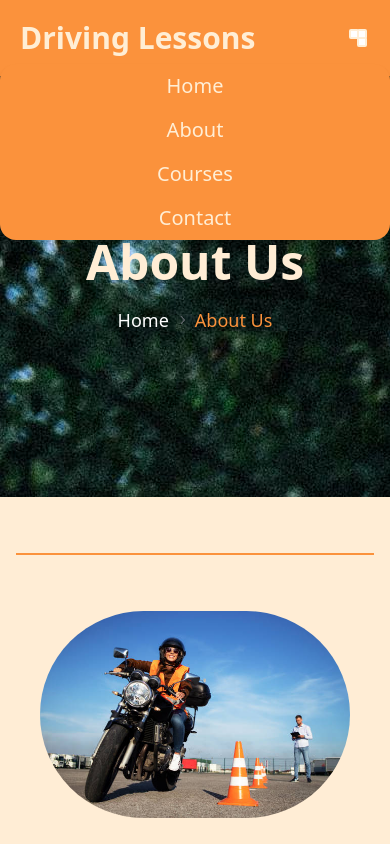
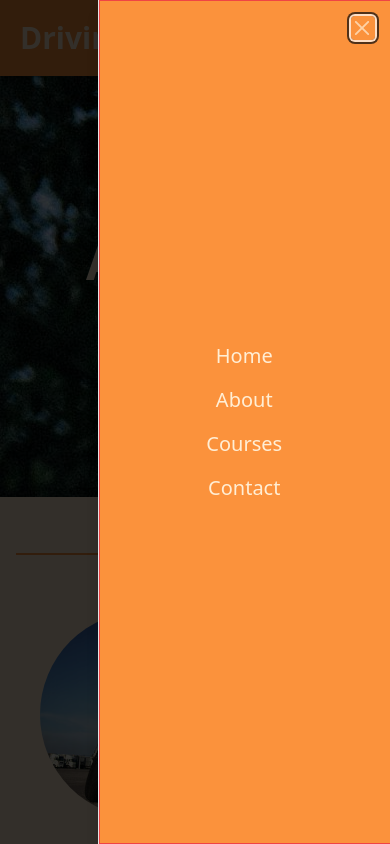
Before and after one commit to Codngwthubaid/NoLimitBikers, a Next.js app: page /pages/about in a window 390 px wide. Both pictures are taken after a click on the element 358 px from the left and 38 px from the top of the page. Shown: the top 844 px of the page. Built offline with nearby package versions, Linux system fonts and the light colour scheme.

Commit message:
Change the direction of navbar form horizontal too  verticle

```diff
--- a/package.json
+++ b/package.json
@@ -10,6 +10,7 @@
   },
   "dependencies": {
     "@radix-ui/react-accordion": "^1.2.0",
+    "@radix-ui/react-dialog": "^1.1.1",
     "@radix-ui/react-icons": "^1.3.0",
     "@radix-ui/react-label": "^2.1.0",
     "@radix-ui/react-navigation-menu": "^1.2.0",
@@ -23,6 +24,7 @@
     "framer-motion": "^11.5.4",
     "lucide-react": "^0.441.0",
     "next": "14.2.11",
+    "nodemailer": "^6.9.15",
     "react": "^18",
     "react-dom": "^18",
     "tailwind-merge": "^2.5.2",
--- a/src/components/Footer.js
+++ b/src/components/Footer.js
@@ -5,84 +5,84 @@
     return (
 
 
-<footer class=" bg-[#FFEED5] mt-10">
-    <div class="mx-auto w-full max-w-screen-xl p-4 py-6 lg:py-8">
-        <div class="md:flex md:justify-between">
-          <div class="mb-6 md:mb-0">
-              <Link href="/" class="flex items-center">
-                  <span class="self-center text-3xl font-bold whitespace-nowrap text-[#a99595]">Driving Lessons</span>
+<footer className=" bg-[#FFEED5] mt-10">
+    <div className="mx-auto w-full max-w-screen-xl p-4 py-6 lg:py-8">
+        <div className="md:flex md:justify-between">
+          <div className="mb-6 md:mb-0">
+              <Link href="/" className="flex items-center">
+                  <span className="self-center text-3xl font-bold whitespace-nowrap text-[#a99595]">Driving Lessons</span>
               </Link>
           </div>
-          <div class="grid grid-cols-2 gap-8 sm:gap-6 sm:grid-cols-3">
+          <div className="grid grid-cols-2 gap-8 sm:gap-6 sm:grid-cols-3">
               <div>
-                  <h2 class="mb-6 text-lg font-bold text-[#a99595] uppercase dark:text-white ">Contact</h2>
-                  <ul class="text-gray-500 dark:text-gray-400">
-                      <li class="mb-4">
-                          <Link href="https://flowbite.com/" class="hover:text-orange-400">(+163) 6972 9901</Link>
+                  <h2 className="mb-6 text-lg font-bold text-[#a99595] uppercase dark:text-white ">Contact</h2>
+                  <ul className="text-gray-500 dark:text-gray-400">
+                      <li className="mb-4">
+                          <Link href="https://flowbite.com/" className="hover:text-orange-400">(+163) 6972 9901</Link>
                       </li>
                       <li>
-                          <Link href="https://tailwindcss.com/" class="hover:text-orange-400">Info@nolimitbikers.nl</Link>
+                          <Link href="https://tailwindcss.com/" className="hover:text-orange-400">Info@nolimitbikers.nl</Link>
                       </li>
                   </ul>
               </div>
               <div>
-                  <h2 class="mb-6 text-lg font-bold text-[#a99595] uppercase dark:text-white ">Follow us</h2>
-                  <ul class="text-gray-500 dark:text-gray-400">
-                      <li class="mb-4">
-                          <Link href="https://github.com/themesberg/flowbite" class=" hover:text-orange-400">Instagram</Link>
+                  <h2 className="mb-6 text-lg font-bold text-[#a99595] uppercase dark:text-white ">Follow us</h2>
+                  <ul className="text-gray-500 dark:text-gray-400">
+                      <li className="mb-4">
+                          <Link href="https://github.com/themesberg/flowbite" className=" hover:text-orange-400">Instagram</Link>
                       </li>
                       <li>
-                          <Link href="https://discord.gg/4eeurUVvTy" class="hover:text-orange-400">Facebook</Link>
+                          <Link href="https://discord.gg/4eeurUVvTy" className="hover:text-orange-400">Facebook</Link>
                       </li>
                   </ul>
               </div>
               <div>
-                  <h2 class="mb-6 text-lg font-bold text-[#a99595] uppercase dark:text-white ">Legal</h2>
-                  <ul class="text-gray-500 dark:text-gray-400">
-                      <li class="mb-4">
-                          <Link href="#" class="hover:text-orange-400">Privacy Policy</Link>
+                  <h2 className="mb-6 text-lg font-bold text-[#a99595] uppercase dark:text-white ">Legal</h2>
+                  <ul className="text-gray-500 dark:text-gray-400">
+                      <li className="mb-4">
+                          <Link href="#" className="hover:text-orange-400">Privacy Policy</Link>
                       </li>
                       <li>
-                          <Link href="#" class="hover:text-orange-400">Terms &amp; Conditions</Link>
+                          <Link href="#" className="hover:text-orange-400">Terms &amp; Conditions</Link>
                       </li>
                   </ul>
               </div>
           </div>
       </div>
-      <hr class="my-6 border-gray-200 sm:mx-auto dark:border-gray-700 lg:my-8" />
-      <div class="sm:flex sm:items-center sm:justify-between">
-          <span class="text-sm text-gray-500 sm:text-center dark:text-gray-400">Copyright © 2024 <Link href="/" class="hover:text-orange-400 hover:underline">Driving Lessons</Link>. All Rights Reserved.
+      <hr className="my-6 border-gray-200 sm:mx-auto dark:border-gray-700 lg:my-8" />
+      <div className="sm:flex sm:items-center sm:justify-between">
+          <span className="text-sm text-gray-500 sm:text-center dark:text-gray-400">Copyright © 2024 <Link href="/" className="hover:text-orange-400 hover:underline">Driving Lessons</Link>. All Rights Reserved.
           </span>
-          <div class="flex mt-4 sm:justify-center sm:mt-0">
-              <Link href="#" class="text-gray-500 hover:text-gray-900 dark:hover:text-white">
-                  <svg class="w-4 h-4" aria-hidden="true" xmlns="http://www.w3.org/2000/svg" fill="currentColor" viewBox="0 0 8 19">
-                        <path fill-rule="evenodd" d="M6.135 3H8V0H6.135a4.147 4.147 0 0 0-4.142 4.142V6H0v3h2v9.938h3V9h2.021l.592-3H5V3.591A.6.6 0 0 1 5.592 3h.543Z" clip-rule="evenodd"/>
+          <div className="flex mt-4 sm:justify-center sm:mt-0">
+              <Link href="#" className="text-gray-500 hover:text-gray-900 dark:hover:text-white">
+                  <svg className="w-4 h-4" aria-hidden="true" xmlns="http://www.w3.org/2000/svg" fill="currentColor" viewBox="0 0 8 19">
+                        <path fillRule="evenodd" d="M6.135 3H8V0H6.135a4.147 4.147 0 0 0-4.142 4.142V6H0v3h2v9.938h3V9h2.021l.592-3H5V3.591A.6.6 0 0 1 5.592 3h.543Z" clipRule="evenodd"/>
                     </svg>
-                  <span class="sr-only">Facebook page</span>
+                  <span className="sr-only">Facebook page</span>
               </Link>
-              <Link href="#" class="text-gray-500 hover:text-gray-900 dark:hover:text-white ms-5">
-                  <svg class="w-4 h-4" aria-hidden="true" xmlns="http://www.w3.org/2000/svg" fill="currentColor" viewBox="0 0 21 16">
+              <Link href="#" className="text-gray-500 hover:text-gray-900 dark:hover:text-white ms-5">
+                  <svg className="w-4 h-4" aria-hidden="true" xmlns="http://www.w3.org/2000/svg" fill="currentColor" viewBox="0 0 21 16">
                         <path d="M16.942 1.556a16.3 16.3 0 0 0-4.126-1.3 12.04 12.04 0 0 0-.529 1.1 15.175 15.175 0 0 0-4.573 0 11.585 11.585 0 0 0-.535-1.1 16.274 16.274 0 0 0-4.129 1.3A17.392 17.392 0 0 0 .182 13.218a15.785 15.785 0 0 0 4.963 2.521c.41-.564.773-1.16 1.084-1.785a10.63 10.63 0 0 1-1.706-.83c.143-.106.283-.217.418-.33a11.664 11.664 0 0 0 10.118 0c.137.113.277.224.418.33-.544.328-1.116.606-1.71.832a12.52 12.52 0 0 0 1.084 1.785 16.46 16.46 0 0 0 5.064-2.595 17.286 17.286 0 0 0-2.973-11.59ZM6.678 10.813a1.941 1.941 0 0 1-1.8-2.045 1.93 1.93 0 0 1 1.8-2.047 1.919 1.919 0 0 1 1.8 2.047 1.93 1.93 0 0 1-1.8 2.045Zm6.644 0a1.94 1.94 0 0 1-1.8-2.045 1.93 1.93 0 0 1 1.8-2.047 1.918 1.918 0 0 1 1.8 2.047 1.93 1.93 0 0 1-1.8 2.045Z"/>
                     </svg>
-                  <span class="sr-only">Discord community</span>
+                  <span className="sr-only">Discord community</span>
               </Link>
-              <Link href="#" class="text-gray-500 hover:text-gray-900 dark:hover:text-white ms-5">
-                  <svg class="w-4 h-4" aria-hidden="true" xmlns="http://www.w3.org/2000/svg" fill="currentColor" viewBox="0 0 20 17">
-                    <path fill-rule="evenodd" d="M20 1.892a8.178 8.178 0 0 1-2.355.635 4.074 4.074 0 0 0 1.8-2.235 8.344 8.344 0 0 1-2.605.98A4.13 4.13 0 0 0 13.85 0a4.068 4.068 0 0 0-4.1 4.038 4 4 0 0 0 .105.919A11.705 11.705 0 0 1 1.4.734a4.006 4.006 0 0 0 1.268 5.392 4.165 4.165 0 0 1-1.859-.5v.05A4.057 4.057 0 0 0 4.1 9.635a4.19 4.19 0 0 1-1.856.07 4.108 4.108 0 0 0 3.831 2.807A8.36 8.36 0 0 1 0 14.184 11.732 11.732 0 0 0 6.291 16 11.502 11.502 0 0 0 17.964 4.5c0-.177 0-.35-.012-.523A8.143 8.143 0 0 0 20 1.892Z" clip-rule="evenodd"/>
+              <Link href="#" className="text-gray-500 hover:text-gray-900 dark:hover:text-white ms-5">
+                  <svg className="w-4 h-4" aria-hidden="true" xmlns="http://www.w3.org/2000/svg" fill="currentColor" viewBox="0 0 20 17">
+                    <path fillRule="evenodd" d="M20 1.892a8.178 8.178 0 0 1-2.355.635 4.074 4.074 0 0 0 1.8-2.235 8.344 8.344 0 0 1-2.605.98A4.13 4.13 0 0 0 13.85 0a4.068 4.068 0 0 0-4.1 4.038 4 4 0 0 0 .105.919A11.705 11.705 0 0 1 1.4.734a4.006 4.006 0 0 0 1.268 5.392 4.165 4.165 0 0 1-1.859-.5v.05A4.057 4.057 0 0 0 4.1 9.635a4.19 4.19 0 0 1-1.856.07 4.108 4.108 0 0 0 3.831 2.807A8.36 8.36 0 0 1 0 14.184 11.732 11.732 0 0 0 6.291 16 11.502 11.502 0 0 0 17.964 4.5c0-.177 0-.35-.012-.523A8.143 8.143 0 0 0 20 1.892Z" clipRule="evenodd"/>
                 </svg>
-                  <span class="sr-only">Twitter page</span>
+                  <span className="sr-only">Twitter page</span>
               </Link>
-              <Link href="#" class="text-gray-500 hover:text-gray-900 dark:hover:text-white ms-5">
-                  <svg class="w-4 h-4" aria-hidden="true" xmlns="http://www.w3.org/2000/svg" fill="currentColor" viewBox="0 0 20 20">
-                        <path fill-rule="evenodd" d="M10 .333A9.911 9.911 0 0 0 6.866 19.65c.5.092.678-.215.678-.477 0-.237-.01-1.017-.014-1.845-2.757.6-3.338-1.169-3.338-1.169a2.627 2.627 0 0 0-1.1-1.451c-.9-.615.07-.6.07-.6a2.084 2.084 0 0 1 1.518 1.021 2.11 2.11 0 0 0 2.884.823c.044-.503.268-.973.63-1.325-2.2-.25-4.516-1.1-4.516-4.9A3.832 3.832 0 0 1 4.7 7.068a3.56 3.56 0 0 1 .095-2.623s.832-.266 2.726 1.016a9.409 9.409 0 0 1 4.962 0c1.89-1.282 2.717-1.016 2.717-1.016.366.83.402 1.768.1 2.623a3.827 3.827 0 0 1 1.02 2.659c0 3.807-2.319 4.644-4.525 4.889a2.366 2.366 0 0 1 .673 1.834c0 1.326-.012 2.394-.012 2.72 0 .263.18.572.681.475A9.911 9.911 0 0 0 10 .333Z" clip-rule="evenodd"/>
+              <Link href="#" className="text-gray-500 hover:text-gray-900 dark:hover:text-white ms-5">
+                  <svg className="w-4 h-4" aria-hidden="true" xmlns="http://www.w3.org/2000/svg" fill="currentColor" viewBox="0 0 20 20">
+                        <path fillRule="evenodd" d="M10 .333A9.911 9.911 0 0 0 6.866 19.65c.5.092.678-.215.678-.477 0-.237-.01-1.017-.014-1.845-2.757.6-3.338-1.169-3.338-1.169a2.627 2.627 0 0 0-1.1-1.451c-.9-.615.07-.6.07-.6a2.084 2.084 0 0 1 1.518 1.021 2.11 2.11 0 0 0 2.884.823c.044-.503.268-.973.63-1.325-2.2-.25-4.516-1.1-4.516-4.9A3.832 3.832 0 0 1 4.7 7.068a3.56 3.56 0 0 1 .095-2.623s.832-.266 2.726 1.016a9.409 9.409 0 0 1 4.962 0c1.89-1.282 2.717-1.016 2.717-1.016.366.83.402 1.768.1 2.623a3.827 3.827 0 0 1 1.02 2.659c0 3.807-2.319 4.644-4.525 4.889a2.366 2.366 0 0 1 .673 1.834c0 1.326-.012 2.394-.012 2.72 0 .263.18.572.681.475A9.911 9.911 0 0 0 10 .333Z" clipRule="evenodd"/>
                   </svg>
-                  <span class="sr-only">GitHub account</span>
+                  <span className="sr-only">GitHub account</span>
               </Link>
-              <Link href="#" class="text-gray-500 hover:text-gray-900 dark:hover:text-white ms-5">
-                  <svg class="w-4 h-4" aria-hidden="true" xmlns="http://www.w3.org/2000/svg" fill="currentColor" viewBox="0 0 20 20">
-                    <path fill-rule="evenodd" d="M10 0a10 10 0 1 0 10 10A10.009 10.009 0 0 0 10 0Zm6.613 4.614a8.523 8.523 0 0 1 1.93 5.32 20.094 20.094 0 0 0-5.949-.274c-.059-.149-.122-.292-.184-.441a23.879 23.879 0 0 0-.566-1.239 11.41 11.41 0 0 0 4.769-3.366ZM8 1.707a8.821 8.821 0 0 1 2-.238 8.5 8.5 0 0 1 5.664 2.152 9.608 9.608 0 0 1-4.476 3.087A45.758 45.758 0 0 0 8 1.707ZM1.642 8.262a8.57 8.57 0 0 1 4.73-5.981A53.998 53.998 0 0 1 9.54 7.222a32.078 32.078 0 0 1-7.9 1.04h.002Zm2.01 7.46a8.51 8.51 0 0 1-2.2-5.707v-.262a31.64 31.64 0 0 0 8.777-1.219c.243.477.477.964.692 1.449-.114.032-.227.067-.336.1a13.569 13.569 0 0 0-6.942 5.636l.009.003ZM10 18.556a8.508 8.508 0 0 1-5.243-1.8 11.717 11.717 0 0 1 6.7-5.332.509.509 0 0 1 .055-.02 35.65 35.65 0 0 1 1.819 6.476 8.476 8.476 0 0 1-3.331.676Zm4.772-1.462A37.232 37.232 0 0 0 13.113 11a12.513 12.513 0 0 1 5.321.364 8.56 8.56 0 0 1-3.66 5.73h-.002Z" clip-rule="evenodd"/>
+              <Link href="#" className="text-gray-500 hover:text-gray-900 dark:hover:text-white ms-5">
+                  <svg className="w-4 h-4" aria-hidden="true" xmlns="http://www.w3.org/2000/svg" fill="currentColor" viewBox="0 0 20 20">
+                    <path fillRule="evenodd" d="M10 0a10 10 0 1 0 10 10A10.009 10.009 0 0 0 10 0Zm6.613 4.614a8.523 8.523 0 0 1 1.93 5.32 20.094 20.094 0 0 0-5.949-.274c-.059-.149-.122-.292-.184-.441a23.879 23.879 0 0 0-.566-1.239 11.41 11.41 0 0 0 4.769-3.366ZM8 1.707a8.821 8.821 0 0 1 2-.238 8.5 8.5 0 0 1 5.664 2.152 9.608 9.608 0 0 1-4.476 3.087A45.758 45.758 0 0 0 8 1.707ZM1.642 8.262a8.57 8.57 0 0 1 4.73-5.981A53.998 53.998 0 0 1 9.54 7.222a32.078 32.078 0 0 1-7.9 1.04h.002Zm2.01 7.46a8.51 8.51 0 0 1-2.2-5.707v-.262a31.64 31.64 0 0 0 8.777-1.219c.243.477.477.964.692 1.449-.114.032-.227.067-.336.1a13.569 13.569 0 0 0-6.942 5.636l.009.003ZM10 18.556a8.508 8.508 0 0 1-5.243-1.8 11.717 11.717 0 0 1 6.7-5.332.509.509 0 0 1 .055-.02 35.65 35.65 0 0 1 1.819 6.476 8.476 8.476 0 0 1-3.331.676Zm4.772-1.462A37.232 37.232 0 0 0 13.113 11a12.513 12.513 0 0 1 5.321.364 8.56 8.56 0 0 1-3.66 5.73h-.002Z" clipRule="evenodd"/>
                 </svg>
-                  <span class="sr-only">Dribbble account</span>
+                  <span className="sr-only">Dribbble account</span>
               </Link>
           </div>
       </div>
--- a/src/components/Navbar.js
+++ b/src/components/Navbar.js
@@ -1,6 +1,14 @@
 "use client"
-import React,{useState} from 'react';
+import React, { useState } from 'react';
 import Link from 'next/link';
+import {
+  Sheet,
+  SheetContent,
+  SheetDescription,
+  SheetHeader,
+  SheetTrigger,
+} from "@/components/ui/sheet"
+
 
 const Navbar = () => {
   const [mobileMenuActive, setMobileMenuActive] = useState(false);
@@ -28,9 +36,10 @@
           </li>
         </ul>
         <div className="md:hidden flex justify-center" onClick={handleMobileMenu}>
+          <Sheet>
+            <SheetTrigger>
               <svg
-            className={`w-6 h-6 text-[#FFEED5] transition duration-300 ease-in-out ${
-              mobileMenuActive ? 'rotate-90' : ''
+                className={`w-6 h-6 text-[#FFEED5] transition duration-300 ease-in-out ${mobileMenuActive ? 'rotate-90' : ''
                   }`}
                 viewBox="0 0 24 24"
                 fill="none"
@@ -41,14 +50,11 @@
                 <rect x="12" y="4" width="8" height="8" rx="1" fill="#fff" />
                 <rect x="4" y="12" width="8" height="8" rx="1" fill="#fff" />
               </svg>
-        </div>
-      </nav>
-      {mobileMenuActive && (
-        <ul
-          className={`md:hidden flex flex-col justify-center items-center absolute top-16 left-0 w-full min-h-fit rounded-2xl bg-orange-400 shadow-md transition duration-300 ease-in-out ${
-            mobileMenuActive ? 'opacity-100 translate-y-0' : 'opacity-0 translate-y-10'
-          }`}
-        >
+            </SheetTrigger>
+            <SheetContent>
+              <SheetHeader>
+                <SheetDescription>
+                  <ul className='h-[100vh] flex flex-col justify-center border border-red-500'>
                     <li className="py-2 transition duration-300 ease-in-out" style={{ transitionDelay: '100ms' }}>
                       <Link href="/" className="text-xl text-[#FFEED5] hover:text-white hover:font-semibold">Home</Link>
                     </li>
@@ -62,7 +68,12 @@
                       <Link href="/pages/contact" className="text-xl text-[#FFEED5] hover:text-white hover:font-semibold">Contact</Link>
                     </li>
                   </ul>
-      )}
+                </SheetDescription>
+              </SheetHeader>
+            </SheetContent>
+          </Sheet>
+        </div>
+      </nav>
     </header>
   );
 };
--- /dev/null
+++ b/src/components/ui/sheet.jsx
@@ -0,0 +1,109 @@
+"use client";
+import * as React from "react"
+import * as SheetPrimitive from "@radix-ui/react-dialog"
+import { Cross2Icon } from "@radix-ui/react-icons"
+import { cva } from "class-variance-authority";
+
+import { cn } from "@/lib/utils"
+
+const Sheet = SheetPrimitive.Root
+
+const SheetTrigger = SheetPrimitive.Trigger
+
+const SheetClose = SheetPrimitive.Close
+
+const SheetPortal = SheetPrimitive.Portal
+
+const SheetOverlay = React.forwardRef(({ className, ...props }, ref) => (
+  <SheetPrimitive.Overlay
+    className={cn(
+      "fixed inset-0 z-50 bg-black/80  data-[state=open]:animate-in data-[state=closed]:animate-out data-[state=closed]:fade-out-0 data-[state=open]:fade-in-0",
+      className
+    )}
+    {...props}
+    ref={ref} />
+))
+SheetOverlay.displayName = SheetPrimitive.Overlay.displayName
+
+const sheetVariants = cva(
+  "fixed z-50 gap-4 bg-orange-400 shadow-lg transition ease-in-out data-[state=closed]:duration-300 data-[state=open]:duration-500 data-[state=open]:animate-in data-[state=closed]:animate-out",
+  {
+    variants: {
+      side: {
+        top: "inset-x-0 top-0 border-b data-[state=closed]:slide-out-to-top data-[state=open]:slide-in-from-top",
+        bottom:
+          "inset-x-0 bottom-0 border-t data-[state=closed]:slide-out-to-bottom data-[state=open]:slide-in-from-bottom",
+        left: "inset-y-0 left-0 h-full w-3/4 border-r data-[state=closed]:slide-out-to-left data-[state=open]:slide-in-from-left sm:max-w-sm",
+        right:
+          "inset-y-0 right-0 h-full w-3/4 border-l data-[state=closed]:slide-out-to-right data-[state=open]:slide-in-from-right sm:max-w-sm",
+      },
+    },
+    defaultVariants: {
+      side: "right",
+    },
+  }
+)
+
+const SheetContent = React.forwardRef(({ side = "right", className, children, ...props }, ref) => (
+  <SheetPortal>
+    <SheetOverlay />
+    <SheetPrimitive.Content ref={ref} className={cn(sheetVariants({ side }), className)} {...props}>
+      <SheetPrimitive.Close
+        className="absolute text-[#FFEED5] right-4 top-4 rounded-sm opacity-70 ring-offset-background transition-opacity hover:opacity-100 focus:outline-none focus:ring-2 focus:ring-ring focus:ring-offset-2 disabled:pointer-events-none data-[state=open]:bg-secondary">
+        <Cross2Icon className="h-6 w-6" />
+        <span className="sr-only">Close</span>
+      </SheetPrimitive.Close>
+      {children}
+    </SheetPrimitive.Content>
+  </SheetPortal>
+))
+SheetContent.displayName = SheetPrimitive.Content.displayName
+
+const SheetHeader = ({
+  className,
+  ...props
+}) => (
+  <div
+    className={cn("flex flex-col space-y-2 text-center sm:text-left", className)}
+    {...props} />
+)
+SheetHeader.displayName = "SheetHeader"
+
+const SheetFooter = ({
+  className,
+  ...props
+}) => (
+  <div
+    className={cn("flex flex-col-reverse sm:flex-row sm:justify-end sm:space-x-2", className)}
+    {...props} />
+)
+SheetFooter.displayName = "SheetFooter"
+
+const SheetTitle = React.forwardRef(({ className, ...props }, ref) => (
+  <SheetPrimitive.Title
+    ref={ref}
+    className={cn("text-lg font-semibold text-foreground", className)}
+    {...props} />
+))
+SheetTitle.displayName = SheetPrimitive.Title.displayName
+
+const SheetDescription = React.forwardRef(({ className, ...props }, ref) => (
+  <SheetPrimitive.Description
+    ref={ref}
+    className={cn("text-sm text-muted-foreground", className)}
+    {...props} />
+))
+SheetDescription.displayName = SheetPrimitive.Description.displayName
+
+export {
+  Sheet,
+  SheetPortal,
+  SheetOverlay,
+  SheetTrigger,
+  SheetClose,
+  SheetContent,
+  SheetHeader,
+  SheetFooter,
+  SheetTitle,
+  SheetDescription,
+}
```
Also changed, not shown: 1 other file (tests, documents, lock files or other folders). Lines whose indentation alone changed are shown as unchanged.
